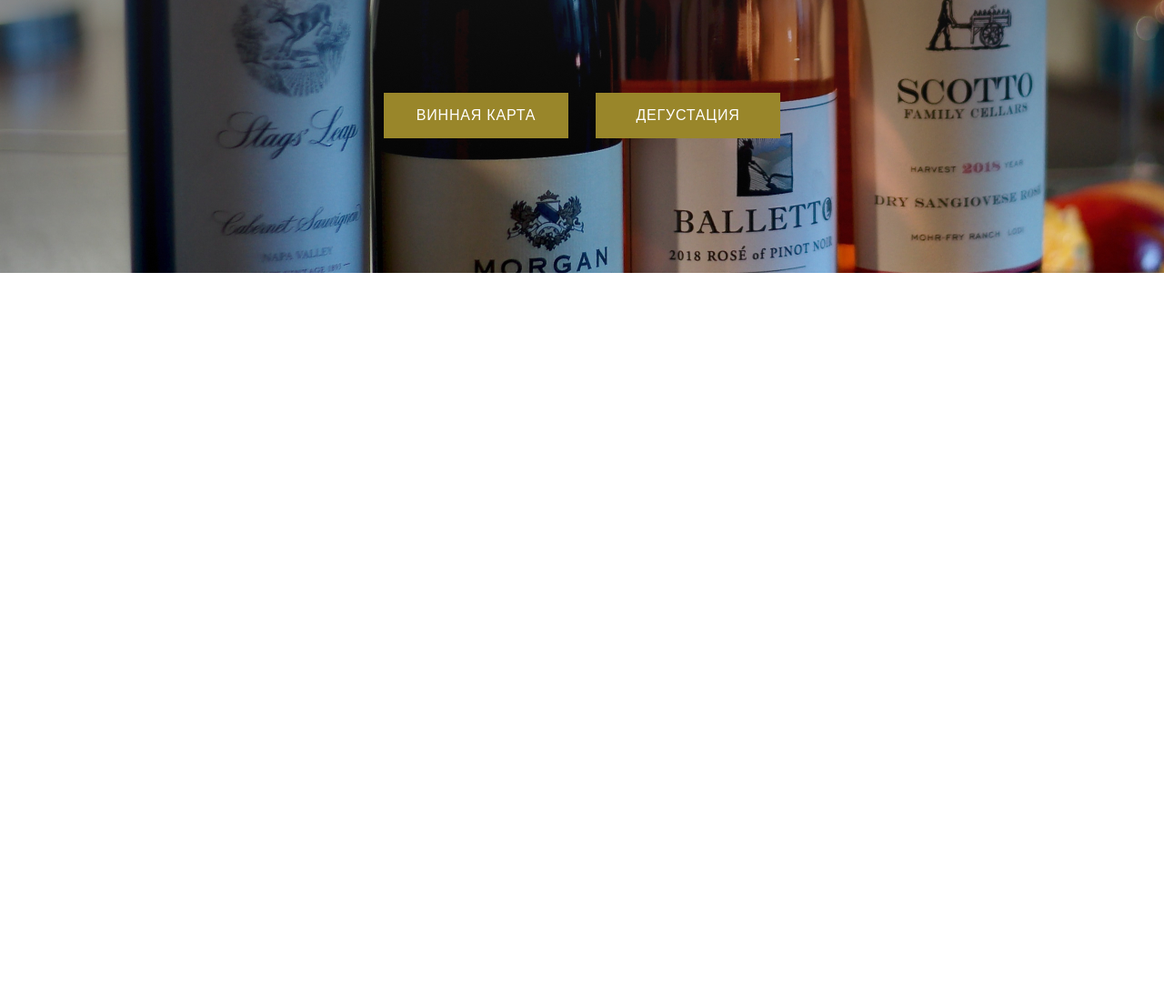
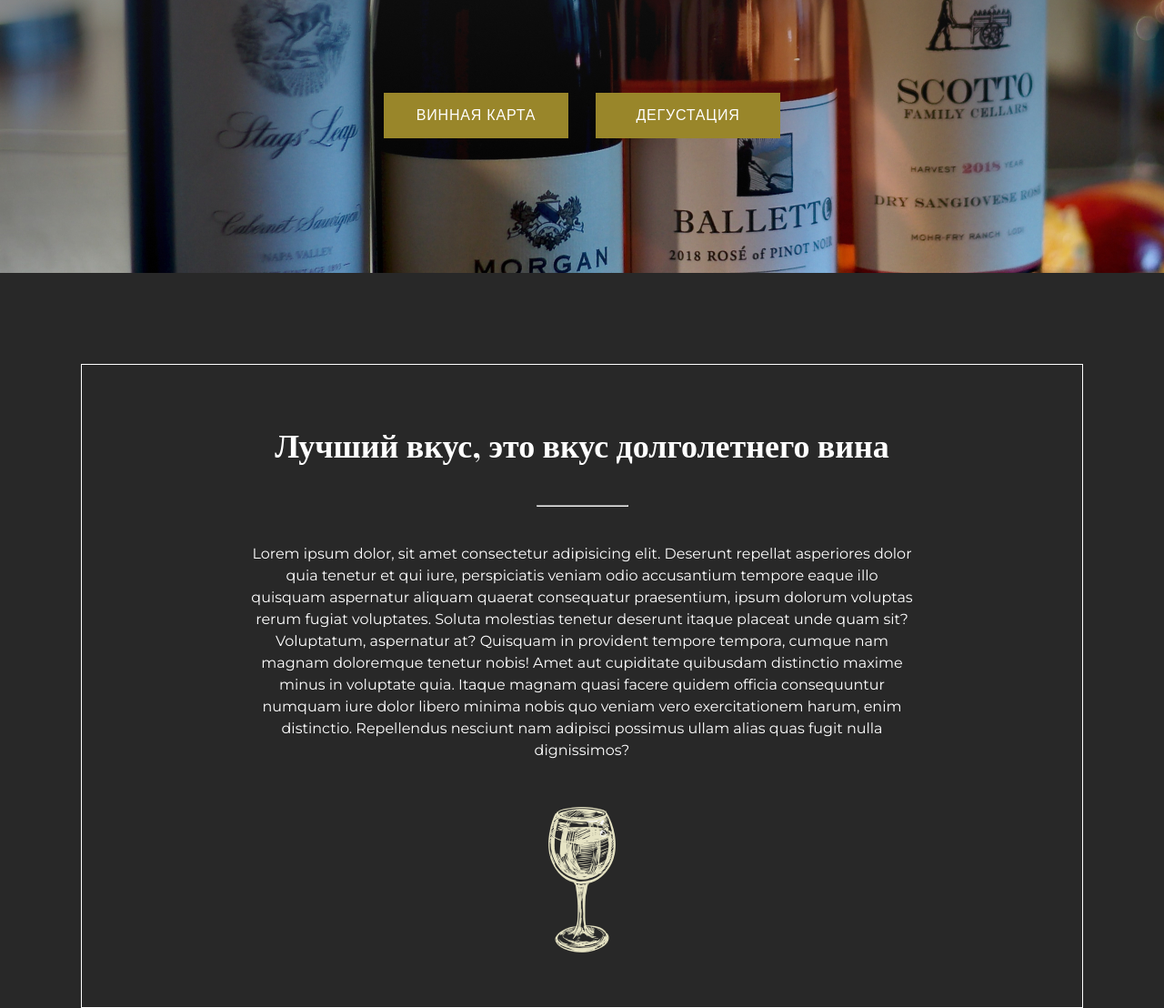
Before and after one commit to Valeria-7/lecorte, a plain HTML site: page index.html in a window 1280 px wide. Shown: the part 600-1708 px from the top of the page at 91% size. Before the commit the page ends 900 px from the top, so only its background shows below. Drawn offline with nearby package versions, Linux system fonts and the light colour scheme.

Commit message:
1st section added

```diff
--- a/css/style.css
+++ b/css/style.css
@@ -6,7 +6,6 @@
 body {
   font-family: "Montserrat", sans-serif;
   color: #fff;
-  /*font-family: 'Playfair Display', serif;*/
 }
 
 .header {
@@ -78,3 +77,42 @@ body {
   height: 50px;
   width: 203px;
 }
+
+/* section 1 */
+
+.description {
+  background-color: #282828;
+  display: flex;
+  justify-content: center;
+  padding-top: 100px;
+  padding-bottom: 100px;
+}
+.description-content {
+  display: flex;
+  flex-direction: column;
+  align-items: center;
+  border: 1px solid #fff;
+  max-width: 1100px;
+  width: 100%;
+}
+.description-title {
+  font-style: normal;
+  font-weight: bold;
+  font-size: 36px;
+  line-height: 150%;
+  font-family: "Playfair Display", serif;
+  margin-top: 60px;
+  margin-bottom: 40px;
+}
+.description-text {
+  max-width: 733px;
+  font-weight: normal;
+  font-size: 16px;
+  line-height: 150%;
+  text-align: center;
+  margin-top: 40px;
+  margin-bottom: 50px;
+}
+.wine-icon {
+  margin-bottom: 60px;
+}
--- a/index.html
+++ b/index.html
@@ -33,5 +33,13 @@
         </div>
 
     </header>
+    <section class="description">
+        <div class="description-content">
+            <h3 class="description-title">Лучший вкус, это вкус долголетнего вина</h3>
+            <hr width="9%">
+            <p class="description-text">Lorem ipsum dolor, sit amet consectetur adipisicing elit. Deserunt repellat asperiores dolor quia tenetur et qui iure, perspiciatis veniam odio accusantium tempore eaque illo quisquam aspernatur aliquam quaerat consequatur praesentium, ipsum dolorum voluptas rerum fugiat voluptates. Soluta molestias tenetur deserunt itaque placeat unde quam sit? Voluptatum, aspernatur at? Quisquam in provident tempore tempora, cumque nam magnam doloremque tenetur nobis! Amet aut cupiditate quibusdam distinctio maxime minus in voluptate quia. Itaque magnam quasi facere quidem officia consequuntur numquam iure dolor libero minima nobis quo veniam vero exercitationem harum, enim distinctio. Repellendus nesciunt nam adipisci possimus ullam alias quas fugit nulla dignissimos?</p>
+            <img class="wine-icon" src="img/wine.png" alt="wine icon">
+        </div>
+    </section>
 </body>
 </html>
```
Also changed, not shown: img/wine.png (added).
